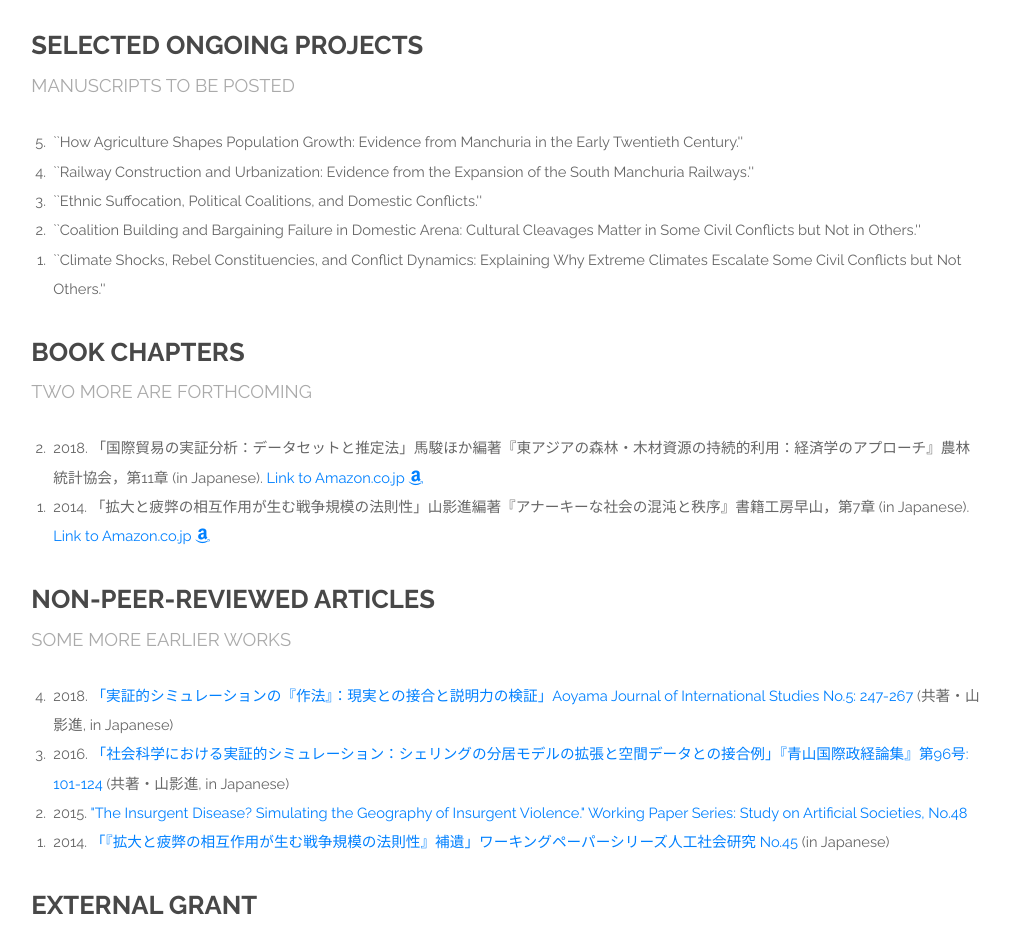
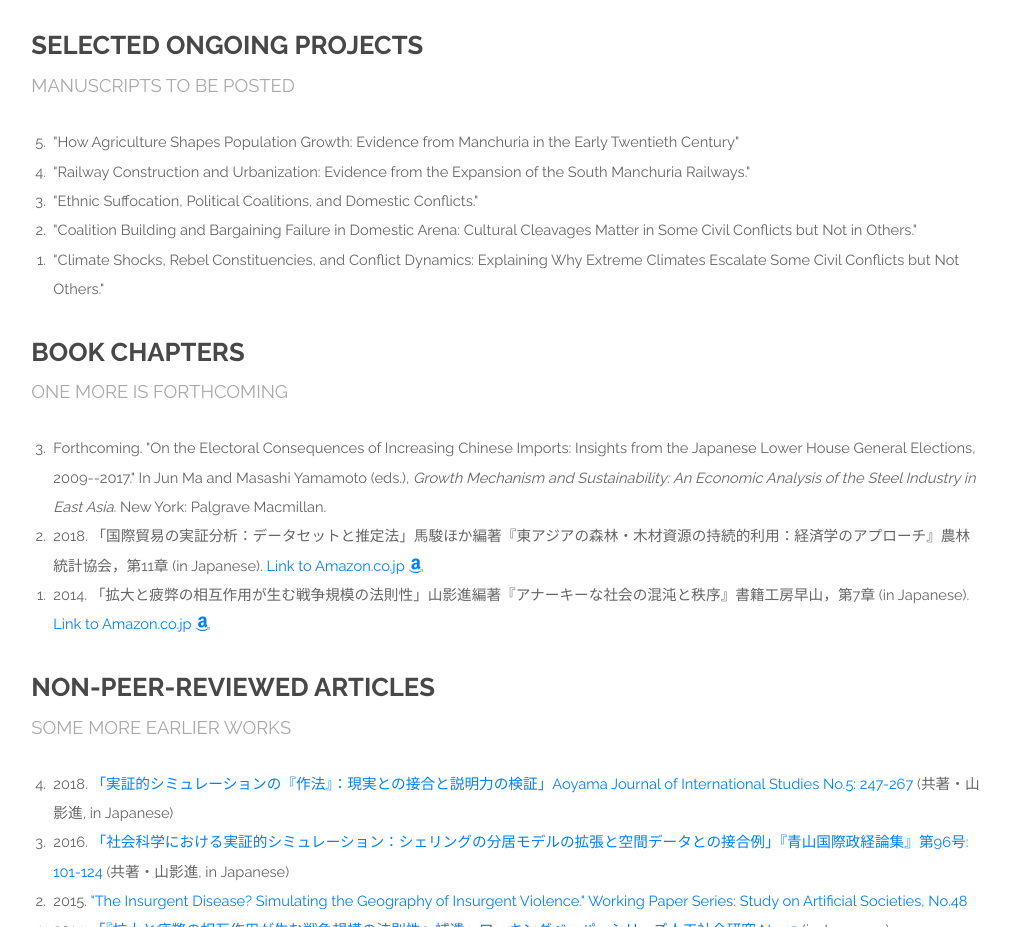
Before and after one commit to gaku-ito/gaku-ito.github.io, a plain HTML site: page research.html in a window 1280 px wide. Shown: the part 1149-2076 px from the top of the page, without its empty margins (132-1142 px from the left). Drawn offline with nearby package versions, Linux system fonts and the light colour scheme.

Commit message:
Update research.html

```diff
--- a/research.html
+++ b/research.html
@@ -102,18 +102,21 @@
 			<p>Manuscripts to be posted</p>
 		</header>
 		<ol reversed>
-			<li>``How Agriculture Shapes Population Growth: Evidence from Manchuria in the Early Twentieth Century.''</li>
-			<li>``Railway Construction and Urbanization: Evidence from the Expansion of the South Manchuria Railways.''</li>
-			<li>``Ethnic Suffocation, Political Coalitions, and Domestic Conflicts.''</li>
-			<li>``Coalition Building and Bargaining Failure in Domestic Arena: Cultural Cleavages Matter in Some Civil Conflicts but Not in Others.''</li>
-			<li>``Climate Shocks, Rebel Constituencies, and Conflict Dynamics: Explaining Why Extreme Climates Escalate Some Civil Conflicts but Not Others.''</li>
+			<li>"How Agriculture Shapes Population Growth: Evidence from Manchuria in the Early Twentieth Century"</li>
+			<li>"Railway Construction and Urbanization: Evidence from the Expansion of the South Manchuria Railways."</li>
+			<li>"Ethnic Suffocation, Political Coalitions, and Domestic Conflicts."</li>
+			<li>"Coalition Building and Bargaining Failure in Domestic Arena: Cultural Cleavages Matter in Some Civil Conflicts but Not in Others."</li>
+			<li>"Climate Shocks, Rebel Constituencies, and Conflict Dynamics: Explaining Why Extreme Climates Escalate Some Civil Conflicts but Not Others."</li>
 		</ol>
 
 		<header>
 			<h2>Book Chapters</h2>
-			<p>Two more are forthcoming</p>
+			<p>One more is forthcoming</p>
 		</header>
 		<ol reversed>
+			<li>
+				Forthcoming. "On the Electoral Consequences of Increasing Chinese Imports: Insights from the Japanese Lower House General Elections, 2009--2017." In Jun Ma and Masashi Yamamoto (eds.), <em>Growth Mechanism and Sustainability: An Economic Analysis of the Steel Industry in East Asia</em>. New York: Palgrave Macmillan.
+			</li>
 			<li>
 				2018. 「国際貿易の実証分析：データセットと推定法」馬駿ほか編著『東アジアの森林・木材資源の持続的利用：経済学のアプローチ』農林統計協会，第11章 (in Japanese).
 				<a href="https://www.amazon.co.jp/東アジアにおける森林・木材資源の持続的利用―経済学からのアプローチ-馬-駿/dp/4541041766" target="_blank">Link to Amazon.co.jp <i class="fa fa-amazon" aria-hidden="true"></i></a>
```
